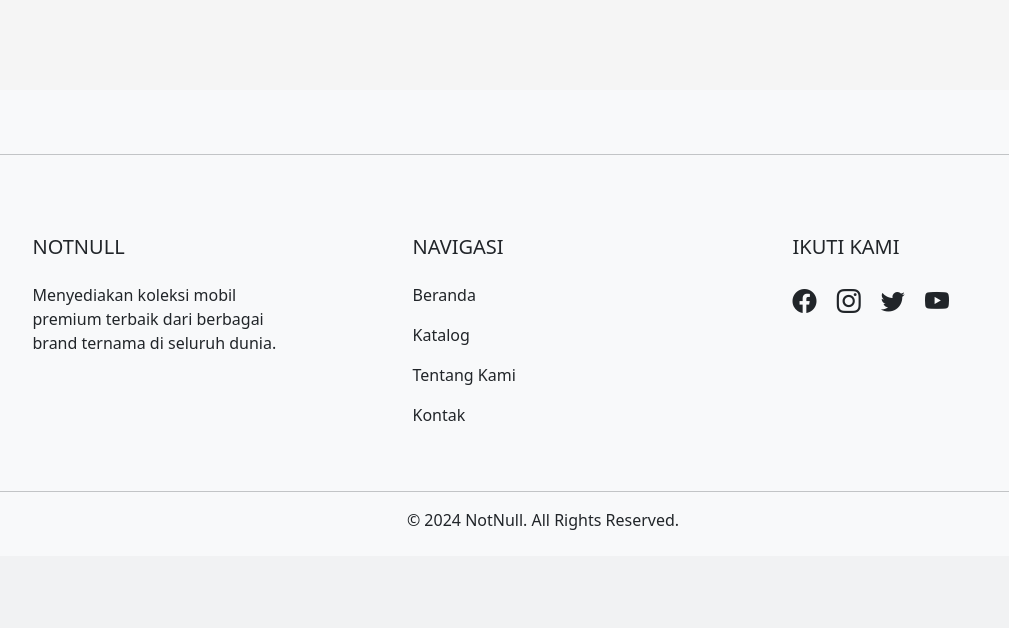
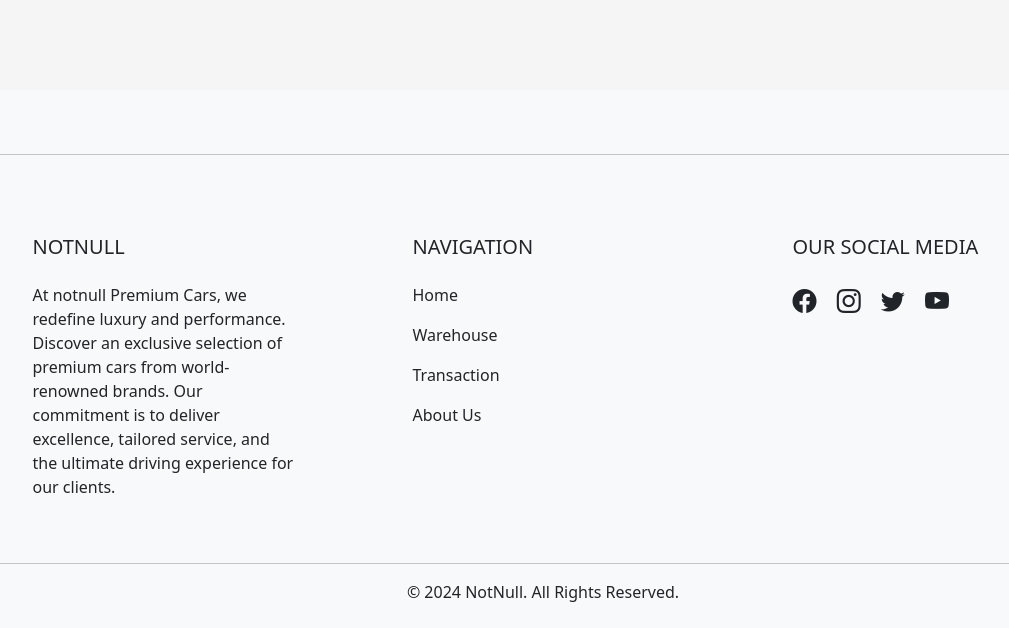
Before and after one commit to nakadaalpha/notnull, a CodeIgniter app: page /notnull/ in a window 1280 px wide. Shown: the part 1180-1808 px from the top of the page, without its empty margins (97-1106 px from the left). Before the commit the page ends 1710 px from the top, so only its background shows below. Run offline with CodeIgniter, Linux system fonts and the light colour scheme; data that the repository does not hold is empty.

Commit message:
reconstructing cars

```diff
--- a/application/models/cars.php
+++ b/application/models/cars.php
@@ -61,9 +61,9 @@ class cars extends CI_Model
 
     public function get_all_cars()
     {
-        $this->db->select('car.*, brand.car_brand as brand_name');
+        $this->db->select('car.*, brand.car_brand');
         $this->db->from('car');
-        $this->db->join('brand', 'car.car_brand = brand.brand_id', 'left');
+        $this->db->join('brand', 'car.car_brand = brand.brand_id');
         return $this->db->get()->result_array();
     }
 
--- a/application/views/templates/Footer.php
+++ b/application/views/templates/Footer.php
@@ -17,24 +17,24 @@
       <div class="row">
         <!-- Logo & Deskripsi -->
         <div class="col-md-4 col-lg-4 col-xl-3 mx-auto mt-3">
-          <h5 class="text-uppercase mb-4 font-weight-bold">NotNull</h5>
+          <h5 class="text-uppercase mb-4 font-weight-bold">notnull</h5>
           <p>
-            Menyediakan koleksi mobil premium terbaik dari berbagai brand ternama di seluruh dunia.
+          At notnull Premium Cars, we redefine luxury and performance. Discover an exclusive selection of premium cars from world-renowned brands. Our commitment is to deliver excellence, tailored service, and the ultimate driving experience for our clients.
           </p>
         </div>
 
         <!-- Navigasi Links -->
         <div class="col-md-4 col-lg-3 col-xl-3 mx-auto mt-3">
-          <h5 class="text-uppercase mb-4 font-weight-bold">Navigasi</h5>
-          <p><a href="#" class="text-decoration-none footer-link">Beranda</a></p>
-          <p><a href="catalog" class="text-decoration-none footer-link">Katalog</a></p>
-          <p><a href="#" class="text-decoration-none footer-link">Tentang Kami</a></p>
-          <p><a href="#" class="text-decoration-none footer-link">Kontak</a></p>
+          <h5 class="text-uppercase mb-4 font-weight-bold">Navigation</h5>
+          <p><a href="<?= base_url('home')?>" class="text-decoration-none footer-link">Home</a></p>
+          <p><a href="<?= base_url('warehouse')?>" class="text-decoration-none footer-link">Warehouse</a></p>
+          <p><a href="<?= base_url('transaction')?>" class="text-decoration-none footer-link">Transaction</a></p>
+          <p><a href="<?= base_url('aboutus')?>" class="text-decoration-none footer-link">About Us</a></p>
         </div>
 
         <!-- Media Sosial -->
         <div class="col-md-4 col-lg-3 col-xl-3 mx-auto mt-3">
-          <h5 class="text-uppercase mb-4 font-weight-bold">Ikuti Kami</h5>
+          <h5 class="text-uppercase mb-4 font-weight-bold">Our Social Media</h5>
           <a href="#" class="footer-link me-3">
             <i class="bi bi-facebook" style="font-size: 1.5rem;"></i>
           </a>
--- a/application/views/templates/Header.php
+++ b/application/views/templates/Header.php
@@ -44,7 +44,7 @@
           <li class="nav-item">
             <a class="nav-link" href="contact">Contact</a>
           </li>
-          <!-- <li class="nav-item dropdown">
+          <li class="nav-item dropdown">
             <a class="nav-link dropdown-toggle" href="#" id="macanDropdown" role="button" data-bs-toggle="dropdown" aria-expanded="false">
               Macan Electric
             </a>
@@ -52,7 +52,7 @@
               <li><a class="dropdown-item" href="macan-4s">Macan 4S</a></li>
               <li><a class="dropdown-item" href="macan-turbo">Macan Turbo</a></li>
             </ul>
-          </li> -->
+          </li>
           <li class="nav-item">
             <?php if (!$user && !$admin): ?>
               <!-- Tampilkan tombol Login jika tidak ada user atau admin yang login -->
```
Also changed, not shown: application/views/pages/dashboard/car/i.php (deleted, +0 -35 lines), application/views/pages/dashboard/car/index.php (+4 -4 lines).
